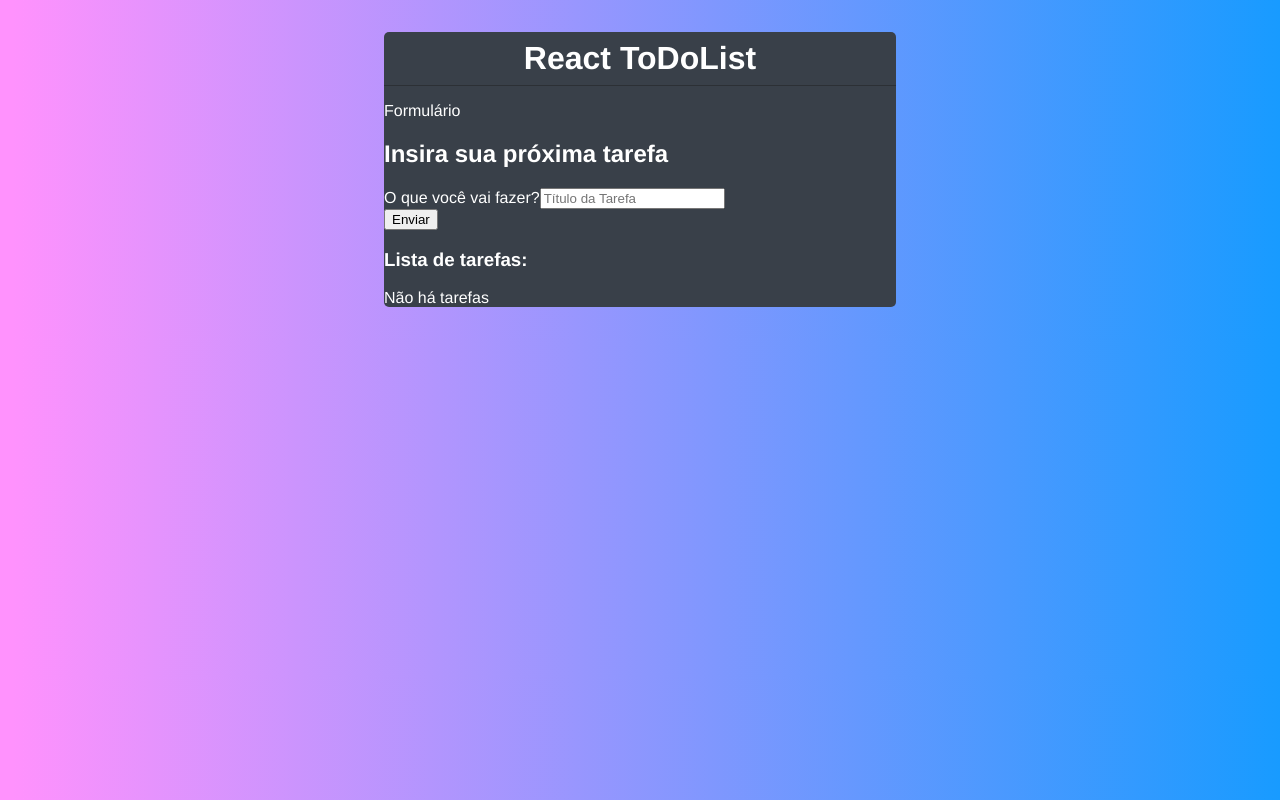
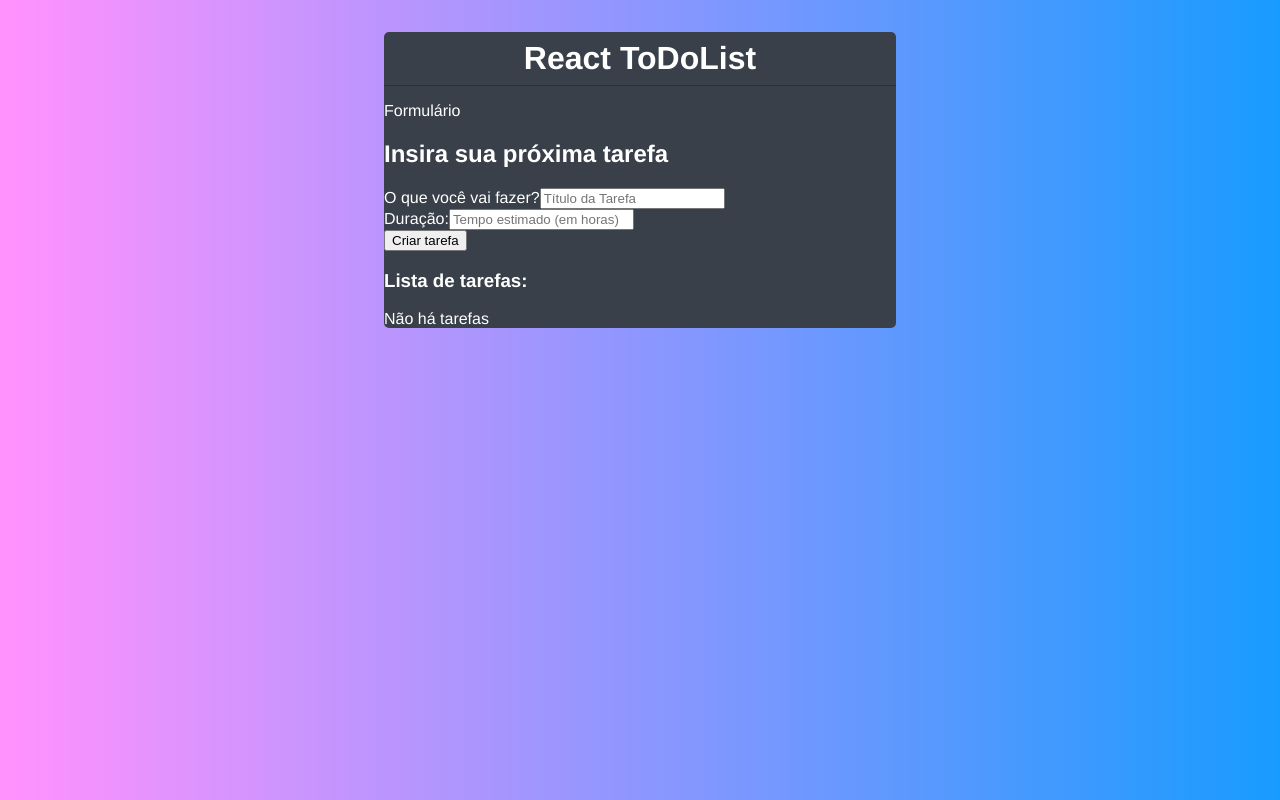
Before and after one commit to YuriCF1/Proj.Study3-React--ToDoList, a React (Create React App) app in the folder todolist/: page / in a window 1280 px wide. Built offline with nearby package versions, Linux system fonts and the light colour scheme.

Commit message:
Creating the time div

```diff
--- a/todolist/src/App.js
+++ b/todolist/src/App.js
@@ -7,7 +7,7 @@ const API = "http://localhost:5000";
 
 function App() {
   const [title, setTitle] = useState("");
-  // const [time, setTime] = useState("");
+  const [time, setTime] = useState("");
   const [tasks, setTasks] = useState([]);
   // const [loading, setLoading] = useState(false);
 
@@ -39,7 +39,20 @@ function App() {
               required
             />
           </div>
-          <input type="submit" value="Enviar" />
+          <div className="form-control">
+            <label htmlFor="time">Duração:</label>
+            <input
+              type="text"
+              name="time"
+              placeholder="Tempo estimado (em horas)"
+              onChange={(e) => { //Permite a mudança de valor e atribui
+                setTime(e.target.value);
+              }}
+              value={time} //Posso modificar o o valor do input pelo 'setTitle', 'controled input'
+              required
+            />
+          </div>
+          <input type="submit" value="Criar tarefa" />
         </form>
       </div>
       <div className="list-todo">
```
